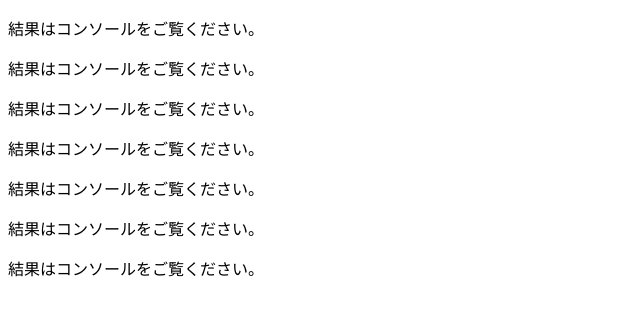
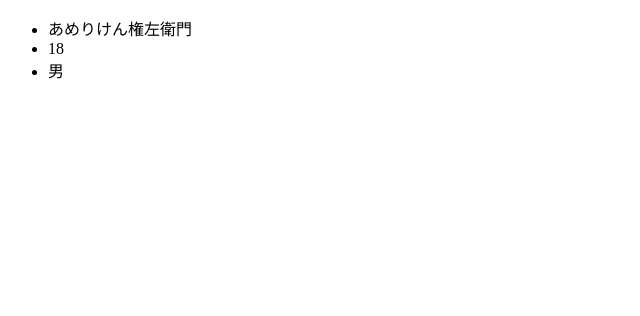
Before and after one commit to ameriken/react-redux-router-study, a React (Create React App) app: page / in a window 1280 px wide. Shown: the top 316 px of the page, without its empty margins (0-640 px from the left). Built offline with nearby package versions, Linux system fonts and the light colour scheme.

Commit message:
[add]コンポーネントに配列渡す

```diff
--- /dev/null
+++ b/src/MyAttrMulti.js
@@ -0,0 +1,14 @@
+import React, { Component } from 'react';
+
+export default class MyAttrMulti extends Component {
+    render() {
+        return(
+            <ul>
+                <li>{this.props.name}</li>
+                <li>{this.props.age}</li>
+                <li>{this.props.sex}</li>
+            </ul>
+        );
+    }
+
+}
--- a/src/index.js
+++ b/src/index.js
@@ -1,15 +1,13 @@
 import React from "react";
 import { render } from 'react-dom';
-import MyType from './MyType';
+import MyAttrMulti from './MyAttrMulti';
+
+const data = {
+    name: 'あめりけん権左衛門',
+    age: 18,
+    sex: '男',
+};
 
 render(
-    <div>
-        <MyType value="あめりけん" />
-        <MyType value={"あめりけん"} />
-        <MyType value ={108} />
-        <MyType value ={true} />
-        <MyType value ={['うめ','もも','さくら']} />
-        <MyType value ={{name: "山田進太郎",age:40}} />
-        <MyType value ={() => console.log('Hoge')} />
-    </div>
-    , document.getElementById('root'))
+    <MyAttrMulti{...data} />,
+    document.getElementById('root'))
```
